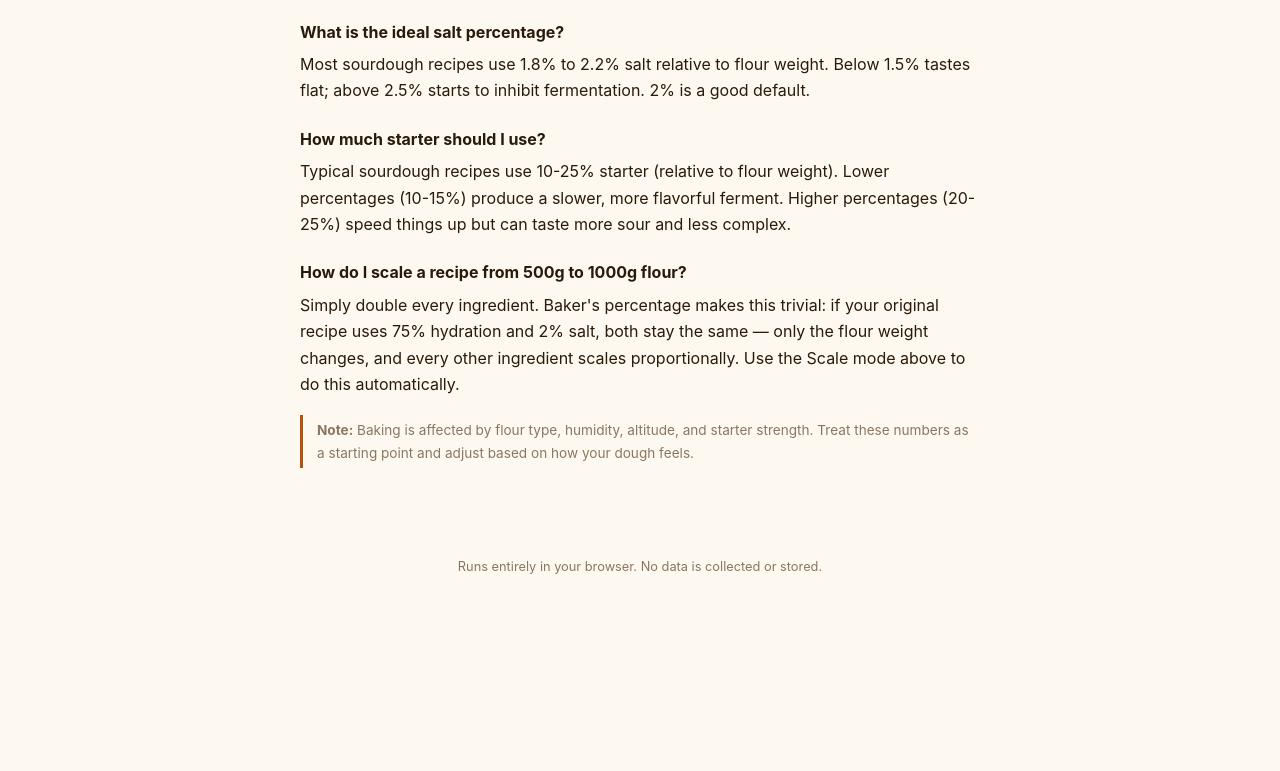
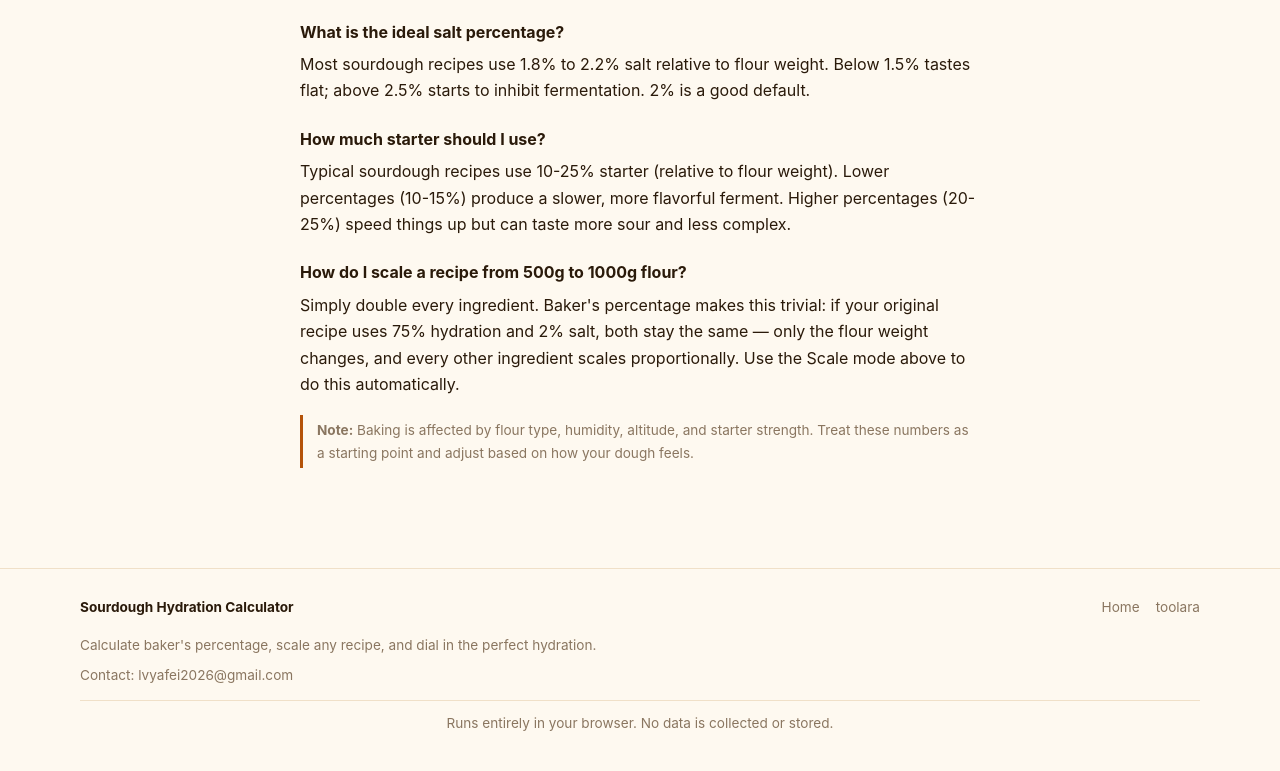
Before and after one commit to lvyafei2026-coder/sourdough-hydration-calculator, a plain HTML site: page index.html in a window 1280 px wide. Shown: the part 2988-3759 px from the top of the page. Before the commit the page ends 3613 px from the top, so only its background shows below. Drawn offline with Linux system fonts and the light colour scheme.

Commit message:
Add site footer and Music auth navigation

```diff
--- a/css/style.css
+++ b/css/style.css
@@ -150,3 +150,16 @@
   .site-nav { width: 100%; justify-content: space-between; gap: 8px; }
   .site-nav select { min-width: 118px; }
 }
+
+.site-footer { margin-top: 36px; padding: 28px 20px 36px; border-top: 1px solid var(--border, rgba(100,116,139,0.25)); color: var(--muted, #64748b); font-size: 0.85rem; line-height: 1.6; }
+.site-footer-inner { max-width: 1120px; margin: 0 auto; }
+.site-footer-details { text-align: left; }
+.site-footer-top { display: flex; align-items: center; justify-content: space-between; gap: 16px; flex-wrap: wrap; }
+.site-footer-brand { color: var(--text, #0f1c2e); font-weight: 700; text-decoration: none; }
+.site-footer-nav { display: flex; align-items: center; gap: 16px; flex-wrap: wrap; }
+.site-footer a { color: inherit; text-decoration: none; }
+.site-footer a:hover { color: var(--accent, #2563eb); text-decoration: underline; }
+.site-footer-description { max-width: 760px; margin: 16px 0 8px; }
+.site-footer-contact { margin: 8px 0; }
+.site-footer-privacy { margin: 14px 0 0; padding-top: 12px; border-top: 1px solid var(--border, rgba(100,116,139,0.25)); }
+@media (max-width: 560px) { .site-footer-top { align-items: flex-start; flex-direction: column; gap: 10px; } .site-footer-nav { gap: 12px; } }
--- a/index.html
+++ b/index.html
@@ -226,7 +226,17 @@
   </section>
 </main>
 
-<footer class="footer" data-i18n="footer">Runs entirely in your browser. No data is collected or stored.</footer>
+<footer class="footer site-footer">
+<div class="site-footer-inner"><div class="site-footer-details">
+<div class="site-footer-top">
+<span class="site-footer-brand" data-i18n="title">Sourdough Hydration Calculator</span>
+<nav class="site-footer-nav" aria-label="Quick navigation"><a href="/">Home</a><a href="https://toolara.dev/">toolara</a></nav>
+</div>
+<p class="site-footer-description" data-i18n="subtitle">Calculate baker's percentage, scale any recipe, and dial in the perfect hydration.</p>
+<p class="site-footer-contact"><span>Contact:</span> <a href="mailto:lvyafei2026@gmail.com">lvyafei2026@gmail.com</a></p>
+</div><p class="site-footer-privacy" data-i18n="footer">Runs entirely in your browser. No data is collected or stored.</p>
+</div>
+</footer>
 
 <script src="/js/i18n.js"></script>
 <script src="/js/calculator.js"></script>
```
Also changed, not shown: zh/index.html (+11 -1 lines).
